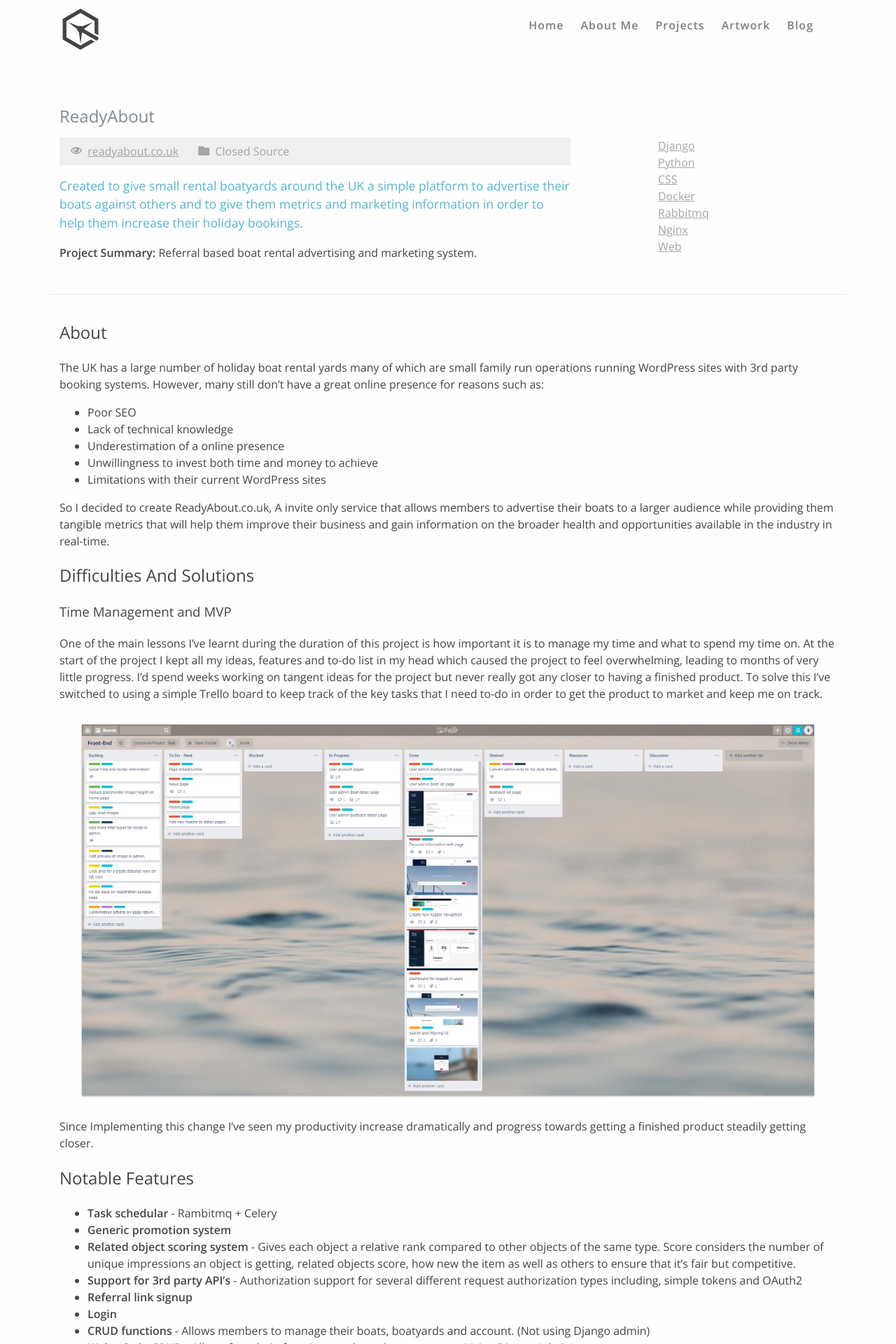
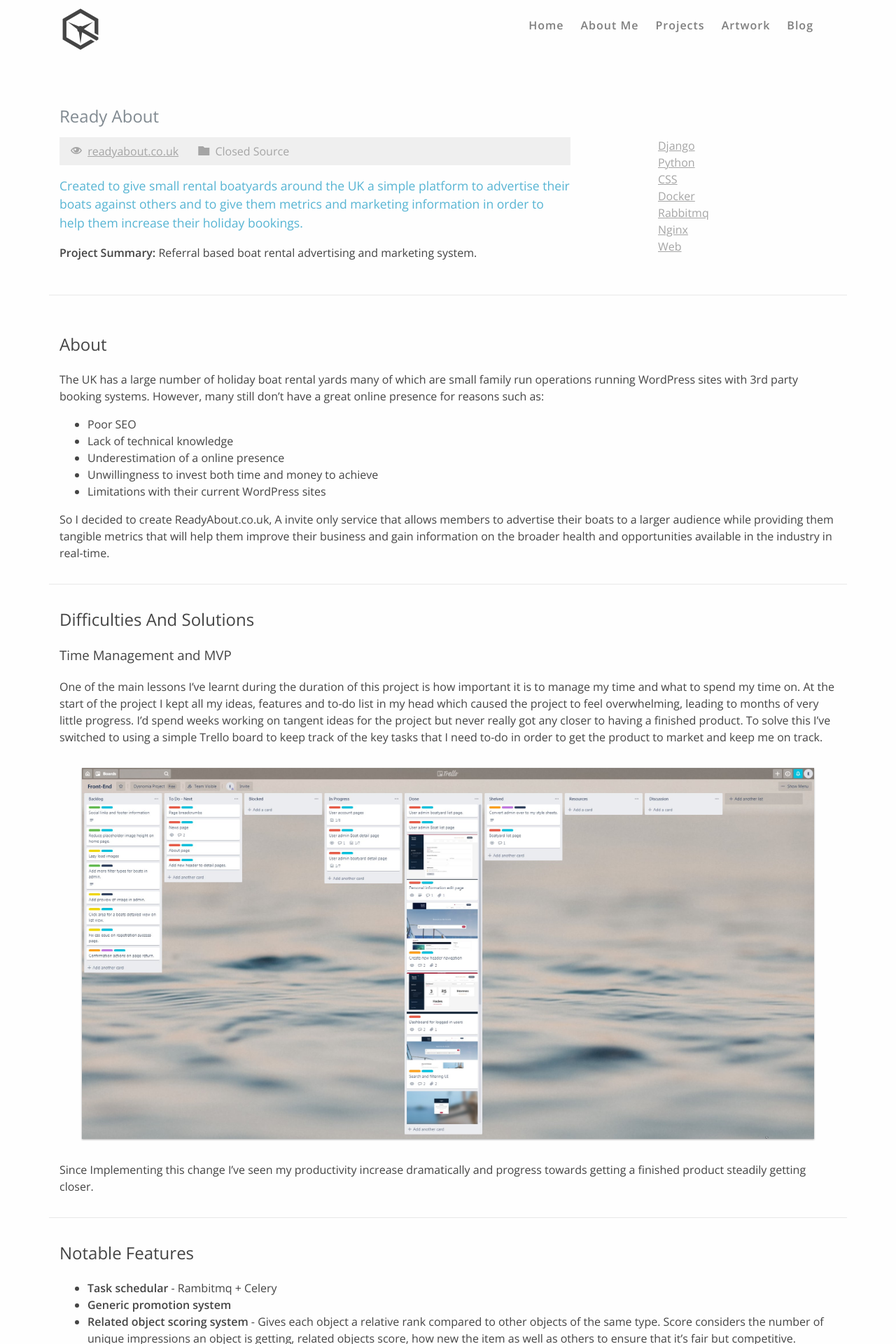
Before and after one commit to LazerCube/LazerCube.github.io, a Jekyll site: the page built from projects/_posts/2019-09-01-readyabout.markdown, in a window 1280 px wide. Shown: the top 1920 px of the page at 70% size. Built offline with Jekyll 4.4.1, drawn with Linux system fonts in a browser that asks for light colours; some web fonts are replaced.

Commit message:
Tweaked styling

```diff
--- a/_includes/footer.html
+++ b/_includes/footer.html
@@ -1,8 +1,6 @@
 <!--footer-->
 <div class="footer">
-  <div class="section-title">
-    <span class="section-line"></span>
-  </div>
+  <hr>
   <div class="container">
     <div class="row">
       <div class="col-lg-12 footer-links">
--- a/_layouts/posts.html
+++ b/_layouts/posts.html
@@ -54,12 +54,7 @@
         </ul>
       </div>
     </div>
-  </div>
-
-  <div class="row">
-    <div class="section-title">
-      <span class="section-line"></span>
-    </div>
+    <hr>
   </div>
 
   <div class="row">
--- a/_sass/_page.scss
+++ b/_sass/_page.scss
@@ -43,7 +43,6 @@
   padding-bottom: 2rem;
 
   .post-header {
-    padding-bottom: 1em;
     .post-title {
       font-weight: 300;
       margin-top: 0px;
--- a/_sass/_reboot.scss
+++ b/_sass/_reboot.scss
@@ -64,7 +64,6 @@
     border: 0;
 }
 
-
 //
 // ul/Li
 //
@@ -127,3 +126,11 @@
 blockquote>p{
 	font-size: 1em;
 }
+
+hr {
+    height: 1px;
+    border: none;
+    color: $hr-color;
+    background-color: $hr-color;
+    margin: $hr-margin;
+}
--- a/_sass/_variables.scss
+++ b/_sass/_variables.scss
@@ -217,3 +217,8 @@
 $navbar-brand-padding-y: .25rem;
 
 $font-size-lg: 1.25rem;
+
+// HR
+
+$hr-color: #e8e8e8;
+$hr-margin: 2rem (-$grid-gutter-width / 2);
--- a/projects/_posts/2019-09-01-readyabout.markdown
+++ b/projects/_posts/2019-09-01-readyabout.markdown
@@ -1,6 +1,6 @@
 ---
 layout: posts
-title: ReadyAbout
+title: Ready About
 author: Elliot
 tags:
 - Django
@@ -31,6 +31,8 @@
 
 So I decided to create ReadyAbout.co.uk, A invite only service that allows members to advertise their boats to a larger audience while providing them tangible metrics that will help them improve their business and gain information on the broader health and opportunities available in the industry in real-time.
 
+---
+
 ## Difficulties And Solutions
 
 ### Time Management and MVP
@@ -42,6 +44,8 @@
 </div>
 
 Since Implementing this change I’ve seen my productivity increase dramatically and progress towards getting a finished product steadily getting closer.
+
+---
 
 ## Notable Features
 
@@ -61,6 +65,8 @@
 - **Modern production Stack** - Ngnix + Gunicorn + Postgres
 - **Custom django admin theme**
 
+---
+
 ## Screenshots
 
 <div class="image-container">
```
